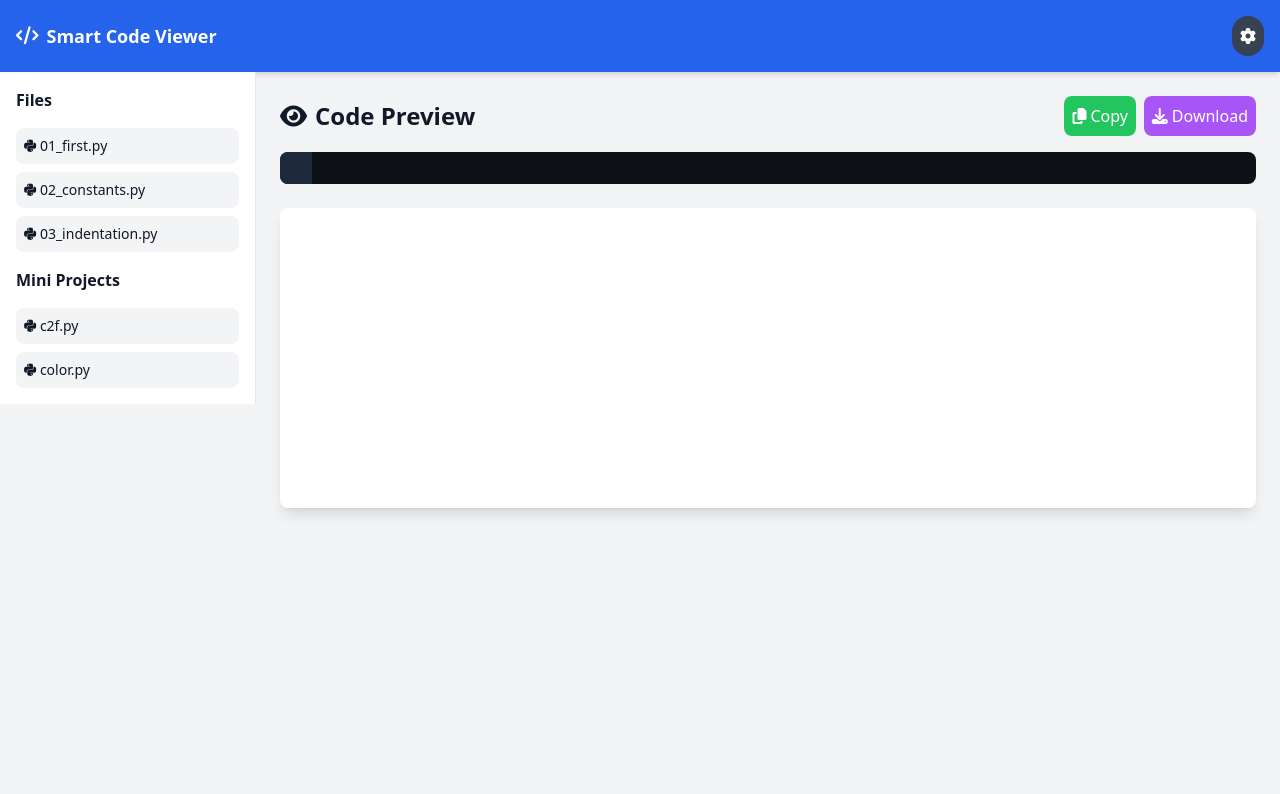
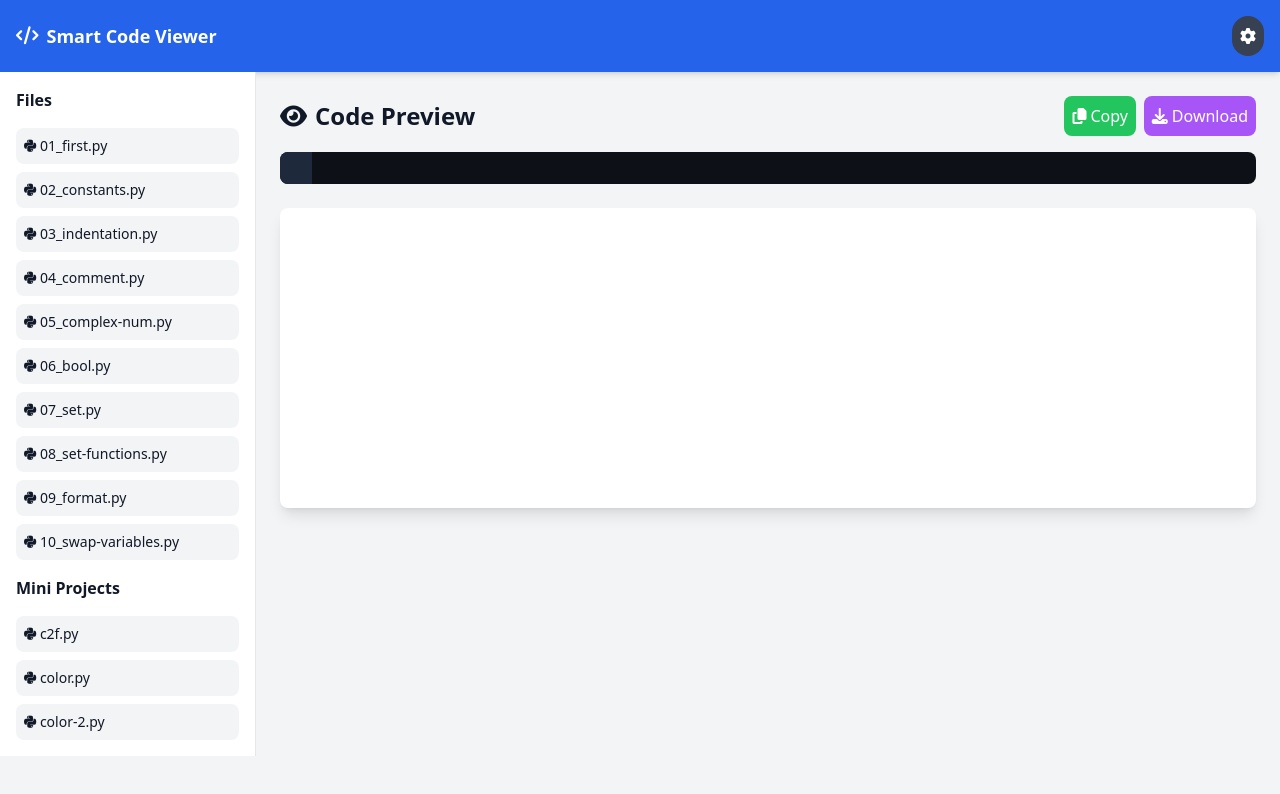
Before and after one commit to Himanshhhyou/olevelpython, a plain HTML site: page index.html in a window 1280 px wide. Drawn offline with nearby package versions, Linux system fonts and the light colour scheme.

Commit message:
Update index.html

```diff
--- a/index.html
+++ b/index.html
@@ -62,6 +62,36 @@
               hover:bg-blue-500 hover:text-white" onclick="loadCode('03_indentation.py')">
     <i class="fab fa-python"></i> 03_indentation.py
   </div>
+  <div class="file-item p-2 bg-gray-100 dark:bg-gray-700 rounded-lg cursor-pointer
+              hover:bg-blue-500 hover:text-white" onclick="loadCode('04_comment.py')">
+    <i class="fab fa-python"></i> 04_comment.py
+  </div>
+  <div class="file-item p-2 bg-gray-100 dark:bg-gray-700 rounded-lg cursor-pointer
+              hover:bg-blue-500 hover:text-white" onclick="loadCode('05_complex-num.py')">
+    <i class="fab fa-python"></i> 05_complex-num.py
+  </div>
+  <div class="file-item p-2 bg-gray-100 dark:bg-gray-700 rounded-lg cursor-pointer
+              hover:bg-blue-500 hover:text-white" onclick="loadCode('06_bool.py')">
+    <i class="fab fa-python"></i> 06_bool.py
+  </div>
+  <div class="file-item p-2 bg-gray-100 dark:bg-gray-700 rounded-lg cursor-pointer
+              hover:bg-blue-500 hover:text-white" onclick="loadCode('07_set.py')">
+    <i class="fab fa-python"></i> 07_set.py
+  </div>
+  <div class="file-item p-2 bg-gray-100 dark:bg-gray-700 rounded-lg cursor-pointer
+              hover:bg-blue-500 hover:text-white" onclick="loadCode('08_set-functions.py')">
+    <i class="fab fa-python"></i> 08_set-functions.py
+  </div>
+  <div class="file-item p-2 bg-gray-100 dark:bg-gray-700 rounded-lg cursor-pointer
+              hover:bg-blue-500 hover:text-white" onclick="loadCode('09_format.py')">
+    <i class="fab fa-python"></i> 09_format.py
+  </div>
+  <div class="file-item p-2 bg-gray-100 dark:bg-gray-700 rounded-lg cursor-pointer
+              hover:bg-blue-500 hover:text-white" onclick="loadCode('10_swap-variables.py')">
+    <i class="fab fa-python"></i> 10_swap-variables.py
+  </div>
+
+
       </div>
       <h3 class="font-semibold">Mini Projects</h3>
       <div class="file-list flex flex-col gap-2 text-sm">
@@ -72,6 +102,10 @@
         <div class="file-item p-2 bg-gray-100 dark:bg-gray-700 rounded-lg cursor-pointer
                     hover:bg-blue-500 hover:text-white" onclick="loadCode('color.py')">
           <i class="fab fa-python"></i> color.py
+        </div>
+        <div class="file-item p-2 bg-gray-100 dark:bg-gray-700 rounded-lg cursor-pointer
+                    hover:bg-blue-500 hover:text-white" onclick="loadCode('color-2.py')">
+          <i class="fab fa-python"></i> color-2.py
         </div>
       </div>
     </aside>
```
Lines whose indentation alone changed are shown as unchanged.
